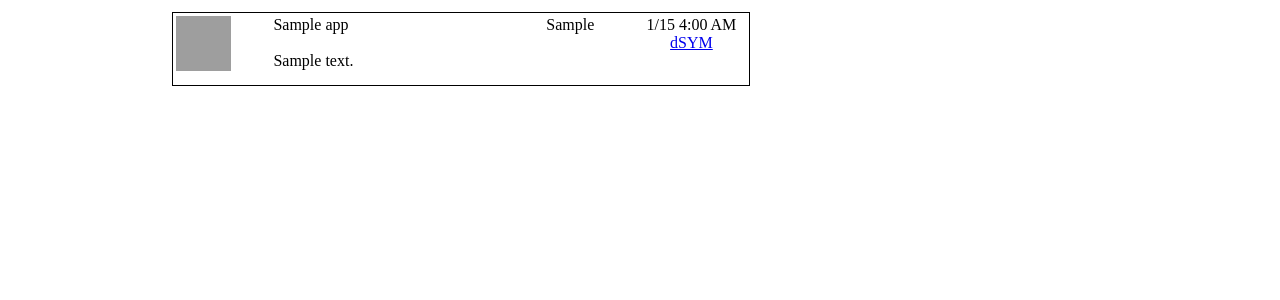
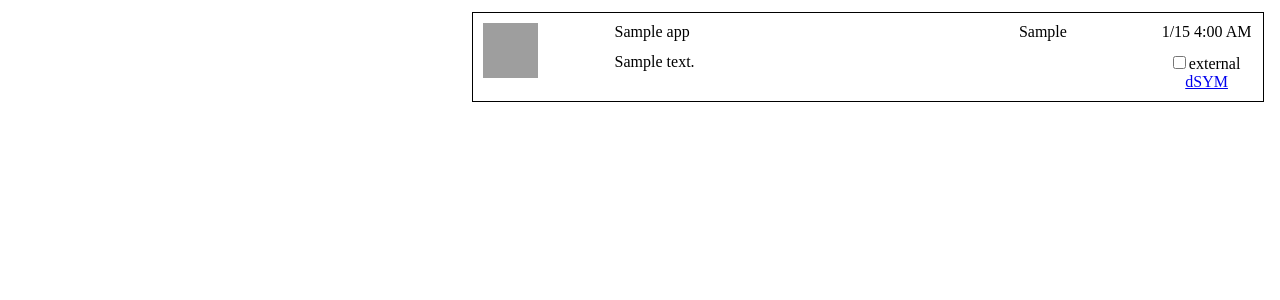
Before and after one commit to ridecharge/spout, a Django app: page /apps/list in a window 1280 px wide. Shown: the top 300 px of the page. Run offline with Django 3.2, Linux system fonts and the light colour scheme; tables that the repository leaves empty hold one stand-in row (values such as "Sample post"); parts of the project's set-up code (start-up, migrations or seed data) failed here and were passed over; grey boxes are pictures that could not be loaded.

Commit message:
Created base appstore template and modified existing templates to pull from base.

```diff
--- a/EasyEas/static/templates/appstore_index.html
+++ b/EasyEas/static/templates/appstore_index.html
@@ -1,64 +1,11 @@
-<html>
-    <head>
-        <title>RideCharge Enterprise App Store</title>
-        <link href="{{ STATIC_URL }}css/bootstrap-responsive.min.css" rel="stylesheet">
-        <!--<meta name="viewport" content="width=device-width, initial-scale=1.0, maximum-scale=1.0, user-scalable=0">-->
-        <meta name="viewport" content="width=device-width, initial-scale=1.0">
-        <style type="text/css">
-            .app {
-                padding: 10px;
-                border: solid 1px black;
-                margin: 10px;
-            }
+{% extends 'base_appstore.html' %}
 
-        </style>
-    </head>
+{% block title %}RideCharge Enterprise App Store{% endblock %}
 
-    <body>
-            <div class="offset1">
-                    <div class="span6">
-                            {% for app in apps %}
-                        <div class="row-fluid" style="border: 1px solid black; padding: 3px; margin: 4px">
-                            <div class="span12">
-                                <div class="row-fluid">
-                                    <div class="span12">
-                                        <div class="row-fluid">
-                                            <div class="span2">
-                                                <a href="itms-services://?action=download-manifest&url=http://{{ host }}/apps/plist/{{ app.name }}/{{ app.version }}">
-                                                <img width='55' height='55' src="{{ MEDIA_URL }}{{ app.name }}-{{ app.version }}.png"></a><br>
-
-                                            </div>
-                                            <div class="span10">
-                                                <div class="row-fluid">
-                                                    <div class="span6">
-                                                        {{ app.name }}
-                                                    </div>
-                                                    <div class="span3" align="center">
-                                                        {{ app.version }}
-                                                    </div>
-                                                    <div class="span3" align="center">
-                                                            <div class="span12">
-                                                                {{ app.creation_date|date:"n/j  g:i A" }}<br>
-                                                                <a href="http://{{ host }}/apps/dsym/{{ app.name }}/{{ app.version }}.dSYM.zip">dSYM</a>
-                                                            </div>
-                                                    </div>
-                                                </div>
-                                                <div class="row-fluid">
-                                                    <div class="span12">
-                                                        {{ app.note }}
-                                                    </div>
-                                                </div>
-                                            </div>
-                                        </div>
-                                    </div>
-                                </div>
-                            </div>
+{% block textual_app_info %}<div class="span10">
+                            {{ app.note }}
+                            </div> <div class="span2 hidemobile" align="center" id="checkboxes">
+                            <input type="checkbox" id="{{ app.id }}" class="external">external
+                            <a href="http://localhost:8000/apps/dsym/{{ app.name }}/{{ app.version }}.dSYM.zip">dSYM</a><br>
                         </div>
-                        {% endfor %}
-                    </div>
-            </div>
-
-    </body>
-  </html>{% if user.is_authenticated %}
-                                    {% if app.approved %}<a href="unapprove/{{ app.id }}">unapprove</a>{% else %}<a href="approve/{{ app.id }}">approve</a>{% endif %}
-                                    {% endif %}
+{% endblock %}
--- /dev/null
+++ b/EasyEas/static/templates/base_appstore.html
@@ -0,0 +1,97 @@
+<html>
+    <head>
+        <title>{% block title %}Enterprise App Store{% endblock %}</title>
+        <link href="{{ STATIC_URL }}css/bootstrap-responsive.css" rel="stylesheet">
+        <script type="text/javascript" src="{{ STATIC_URL }}js/jquery-1.8.1.min.js">
+        </script>
+
+        <script type="text/javascript">
+            $(document).ready(function() {
+
+                    $('input.external').each(function(index) {
+                        var me = this;
+                        console.log(this);
+                        $.getJSON("/app/" + this.id + "/tags", '', function(data) {
+
+                            $.each(data, function(key, value) {
+                                theTags = data['tags'];
+                                console.log(data);
+                                if (data['tags'].length > 0 && $.inArray("external", theTags) > -1) {
+                                    $(me).attr('checked', true);
+                                }
+                            });
+                        });
+                    });
+            $(':checkbox').click(function() {
+                    $.getJSON("/app/" + this.id + "/tag/external");
+                    console.log("Clicked.");
+                    });
+            });
+        </script>
+
+        <meta name="viewport" content="width=device-width, initial-scale=1.0">
+        <style type="text/css">
+            .app {
+                padding: 10px;
+                border: solid 1px black;
+                margin: 10px;
+            }
+        @media (max-width:500px) {
+
+                .details {
+                    display: inline;
+                }
+                .hidemobile {
+                    display: none;
+                    visibility: hidden;
+                }
+            }
+
+        </style>
+    </head>
+
+    <body>
+        <div class="container-fluid">
+            <div class="offset4">
+                    <div class="span8">
+                            {% for app in apps %}
+                        <div class="row-fluid" style="border: 1px solid black; padding: 10px; margin: 4px">
+                            <div class="span12">
+                                <div class="row-fluid">
+                                    <div class="span12">
+                                        <div class="row-fluid">
+                                            <div class="span2 icon">
+                                                <a href="itms-services://?action=download-manifest&url=http://{{ host }}/apps/plist/{{ app.name }}/{{ app.version }}">
+                                                <img width='55' height='55' src="{{ MEDIA_URL }}{{ app.name }}-{{ app.version }}.png"></a><br>
+                                            </div>
+                                            <div class="span10 details">
+                                                <div class="row-fluid">
+                                                    <div class="span6">
+                                                        {{ app.name }}
+                                                    </div>
+                                                    <div class="span4" align="center">
+                                                        {{ app.version }}
+                                                    </div>
+                                                    <div class="span2" align="center">
+                                                        <div class="span12">
+                                                            {{ app.creation_date|date:"n/j  g:i A" }}<br>
+                                                        </div>
+                                                    </div>
+                                                </div>
+                                                <div class="row-fluid comment">
+
+                                                    {% block textual_app_info %}
+                                                    {% endblock %}
+                                                </div>
+                                            </div>
+                                        </div>
+                                    </div>
+                                </div>
+                            </div>
+                        </div>
+                        {% endfor %}
+                    </div>
+            </div>
+
+    </body>
+  </html>
```
Also changed, not shown: EasyEas/static/templates/tagged_build_list.html (added, +9 -0 lines).
